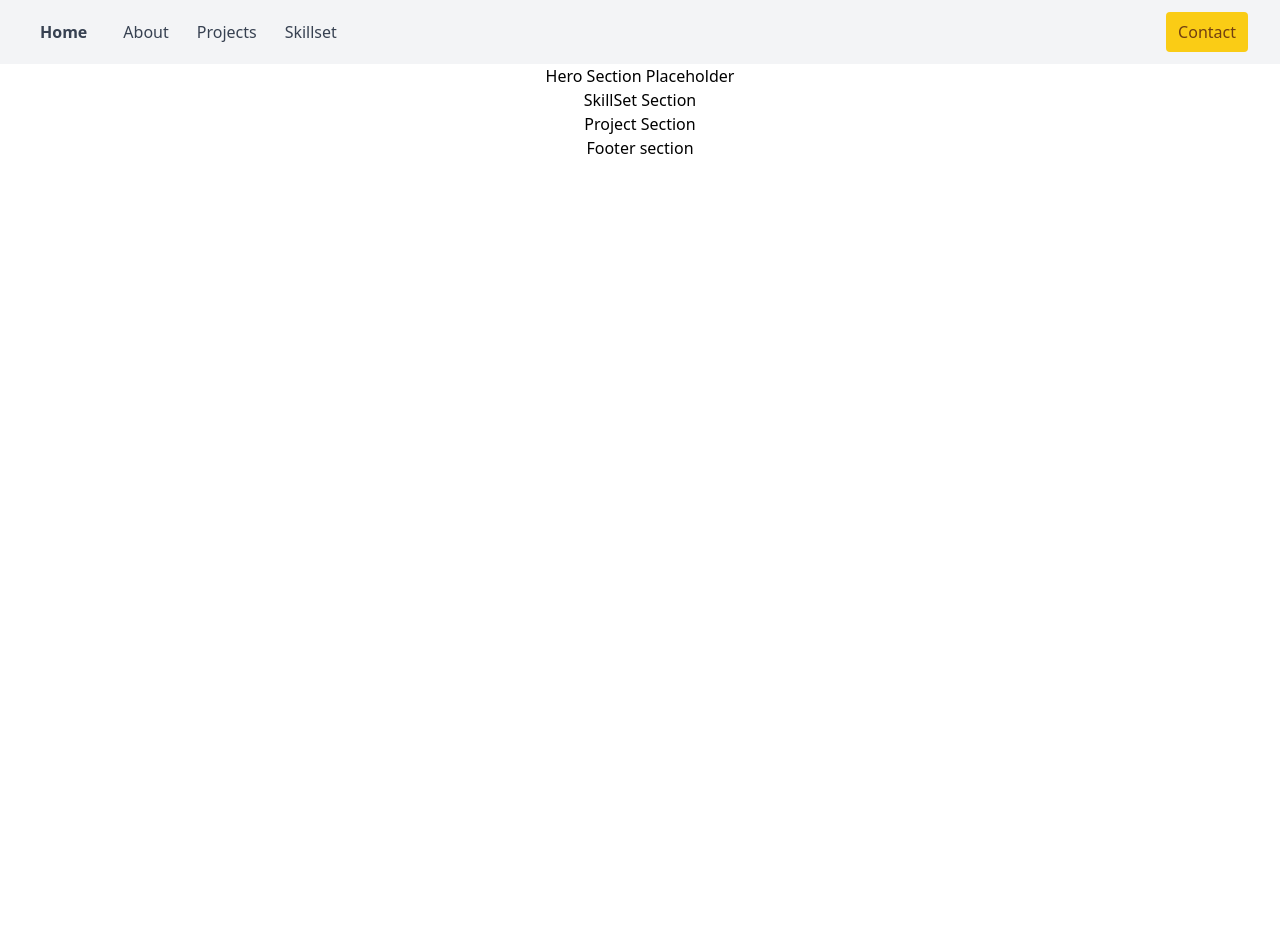
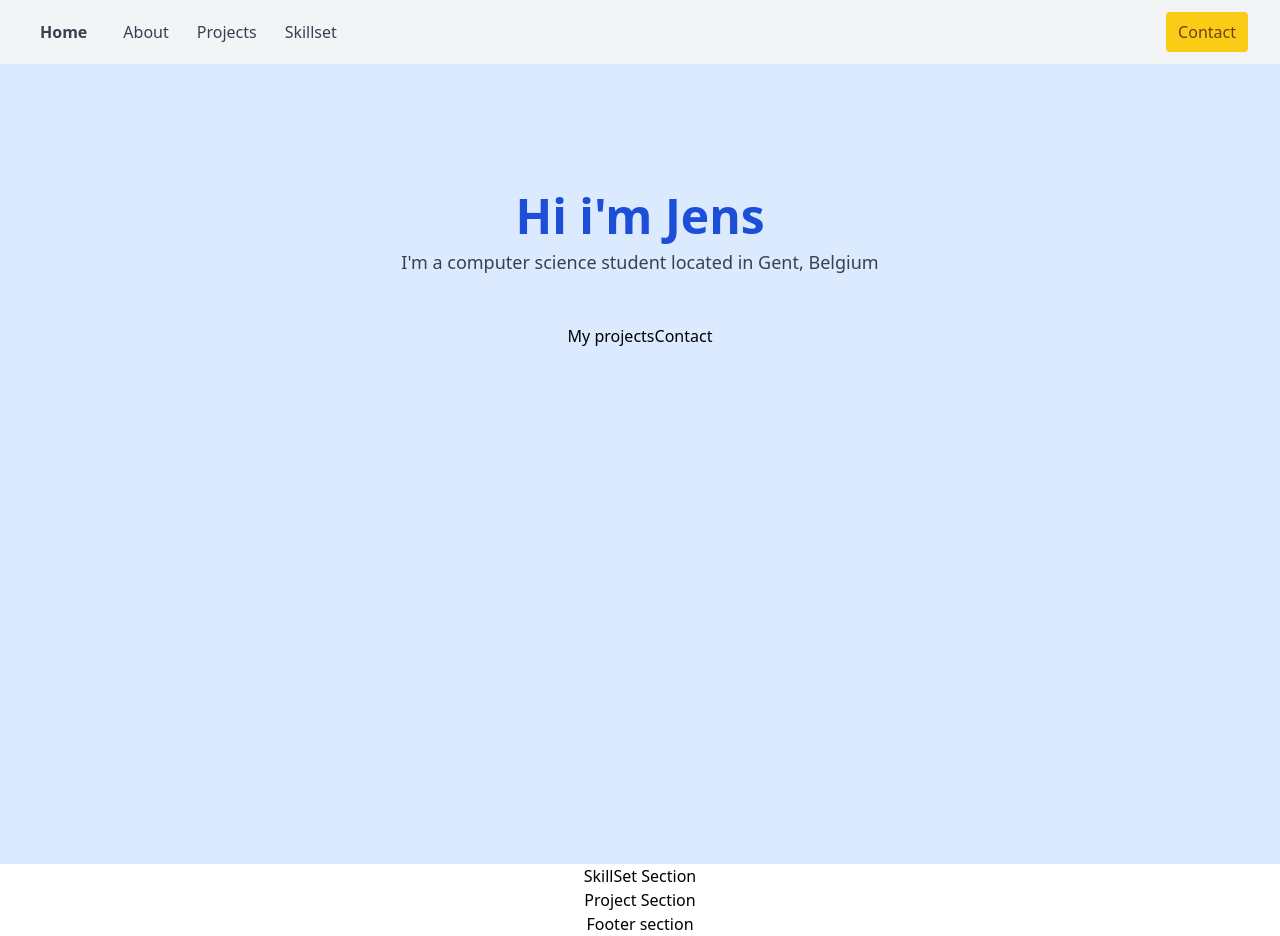
Before and after one commit to jensbols/eportfolio, a React (Create React App) app: page / in a window 1280 px wide. Before the commit the page ends 800 px from the top, so only its background shows below. Built offline with nearby package versions, Linux system fonts and the light colour scheme.

Commit message:
added basic hero section

```diff
--- a/src/components/HeroSection.jsx
+++ b/src/components/HeroSection.jsx
@@ -1,7 +1,16 @@
+import face from '../images/samplefaceshot.jpg';
+
 export default function HeroSection() {
   return (
-    <div>
-      <h1>Hero Section Placeholder</h1>
+    <div className="min-h-screen bg-blue-100 p-32 text-center">
+      <h1 className='text-5xl font-bold text-blue-700 mb-2'>Hi i'm Jens</h1>
+      <p className='text-gray-700 text-lg mb-12'>I'm a computer science student located in Gent, Belgium</p>
+
+      <div>
+        <a href="#">My projects</a>
+        <a href="#">Contact</a>
+      </div>
+
     </div>
   )
 }
```
Also changed, not shown: src/images/samplefaceshot.jpg (added).
